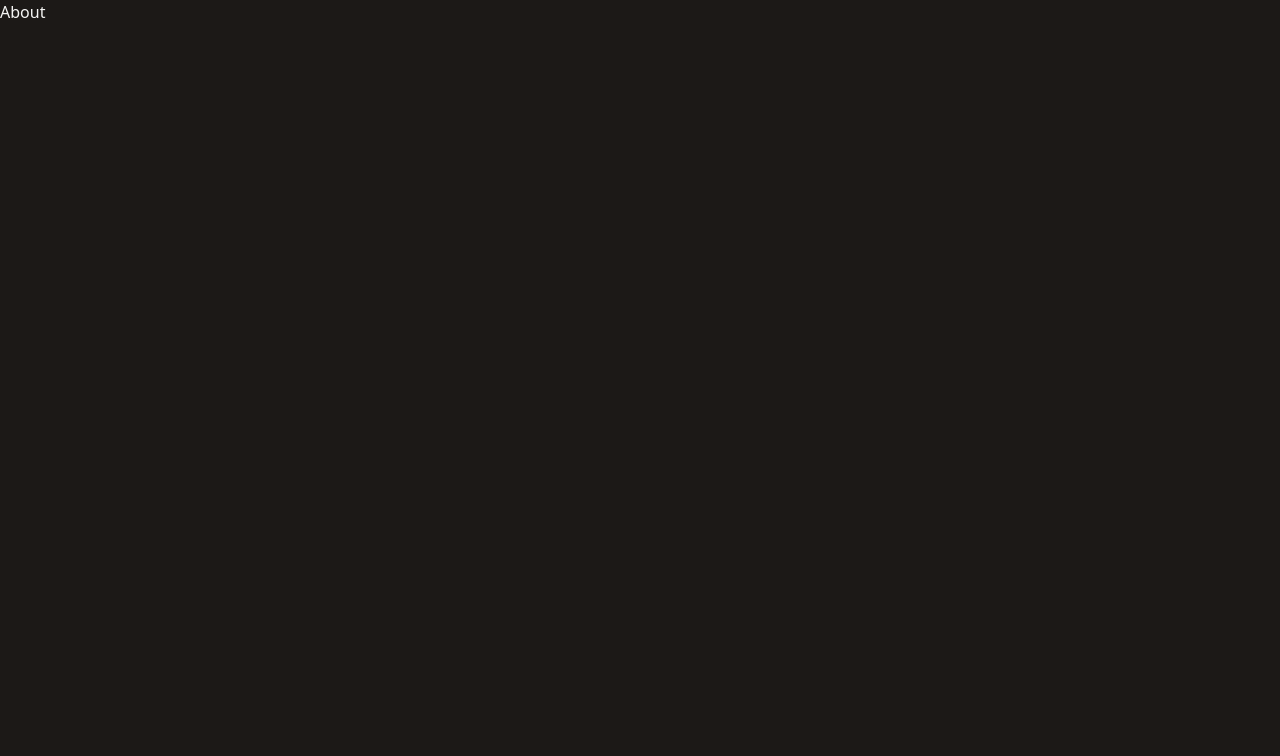
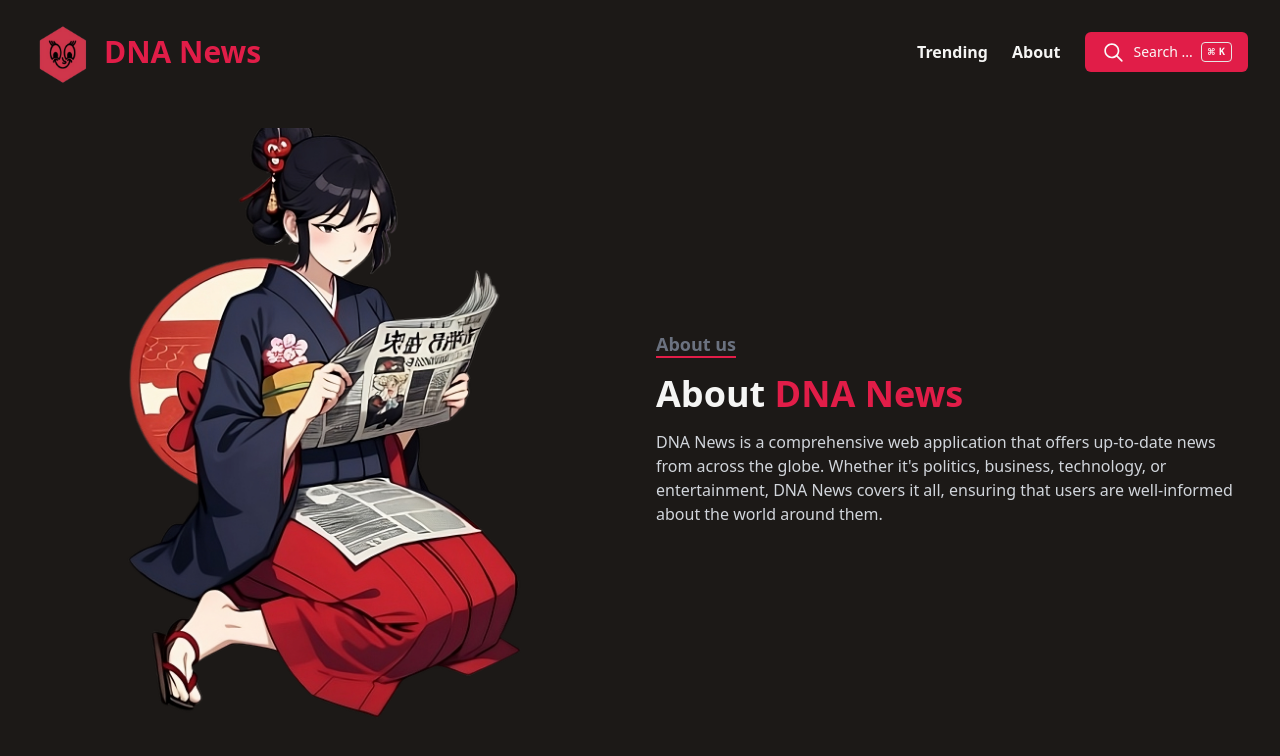
Before and after one commit to rhnas110/dna-news, a React (Vite) app: page /about in a window 1280 px wide. Shown: the top 756 px of the page. Built offline with nearby package versions, Linux system fonts and the light colour scheme.

Commit message:
feat: add about page

```diff
--- a/src/App.jsx
+++ b/src/App.jsx
@@ -1,11 +1,13 @@
 import { Routes, Route } from "react-router-dom";
+
+import { About } from "./pages";
 import { News } from "./pages/News";
 
 function App() {
   return (
     <Routes>
       <Route path="/" element={"Home"} />
-      <Route path="/about" element={"About"} />
+      <Route path="/about" element={<About />} />
 
       {/* 404 PAGE */}
       <Route path="*" element={"Not Found"} />
--- /dev/null
+++ b/src/components/layouts/about/index.jsx
@@ -0,0 +1,29 @@
+import about from "@/assets/about/about.png";
+
+export const About = () => {
+  return (
+    <div className="sm:flex items-center max-w-screen-xl">
+      <div className="sm:w-1/2 p-4 flex justify-center">
+        <img
+          src={about}
+          loading="lazy"
+          className="object-center object-cover scale-x-[-1] w-8/12"
+        />
+      </div>
+      <div className="sm:w-1/2 p-4">
+        <span className="text-gray-500 border-b-2 border-rose-600 font-semibold text-lg">
+          About us
+        </span>
+        <h2 className="my-4 font-bold text-3xl sm:text-4xl">
+          About <span className="text-rose-600">DNA News</span>
+        </h2>
+        <p className="text-gray-300">
+          DNA News is a comprehensive web application that offers up-to-date
+          news from across the globe. Whether it&#39;s politics, business,
+          technology, or entertainment, DNA News covers it all, ensuring that
+          users are well-informed about the world around them.
+        </p>
+      </div>
+    </div>
+  );
+};
--- /dev/null
+++ b/src/pages/About/index.jsx
@@ -0,0 +1,14 @@
+import { Navbar } from "@/components/layouts/navbar";
+import { About as AboutLayout } from "@/components/layouts/about";
+
+export const About = () => {
+  return (
+    <>
+      <Navbar />
+      <main className="max-w-7xl mx-auto p-2">
+        {/* CONTENT ABOUT */}
+        <AboutLayout />
+      </main>
+    </>
+  );
+};
--- /dev/null
+++ b/src/pages/index.jsx
@@ -0,0 +1,4 @@
+import { About } from "./About";
+import { News } from "./News";
+
+export { About, News };
```
Also changed, not shown: src/assets/about/about.png (added).
